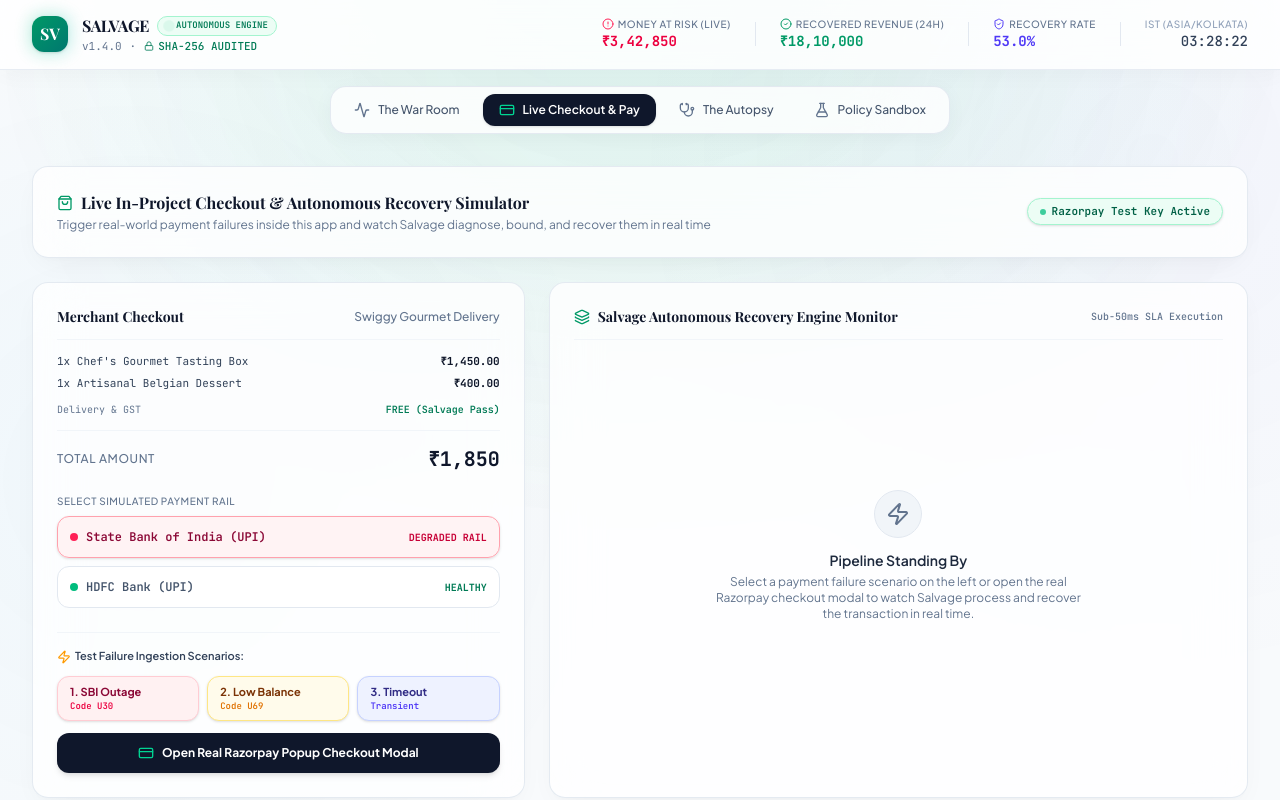
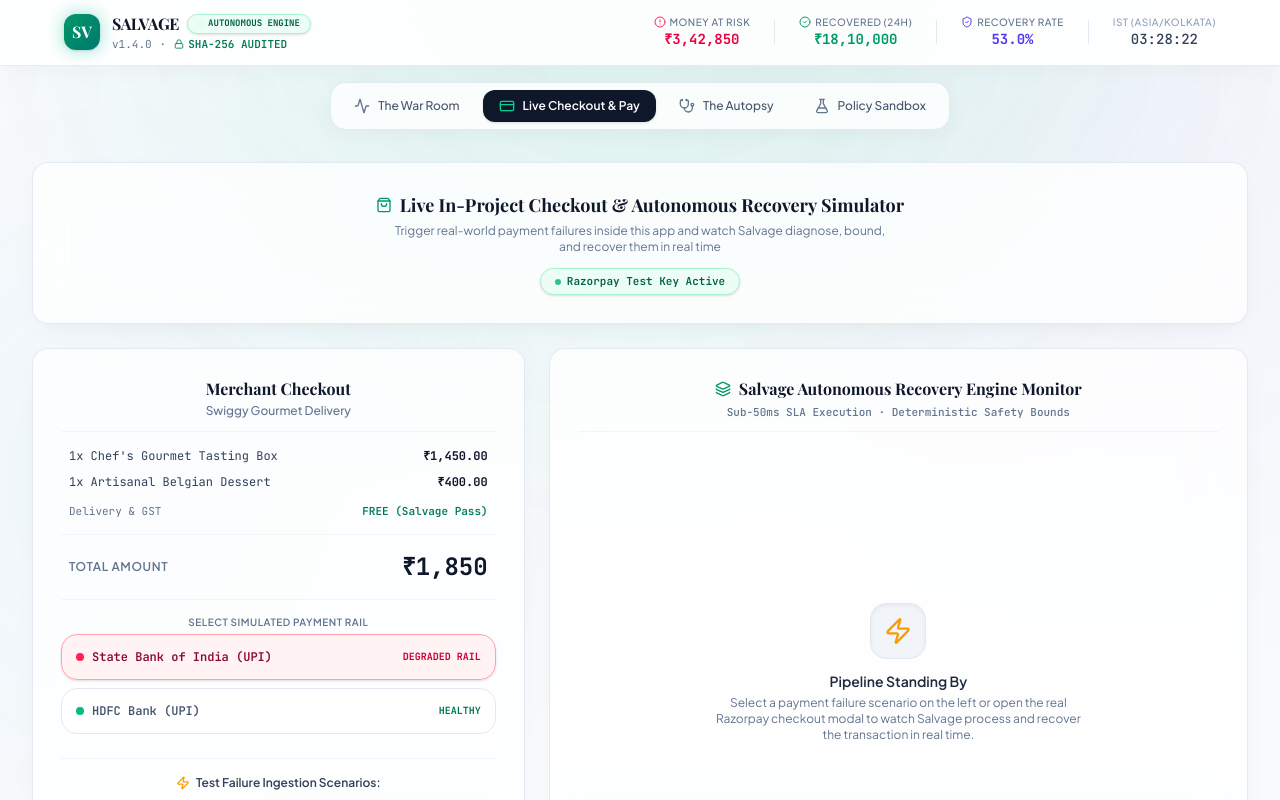
Before and after one commit to Sayandip-Jana-1018/SalVage, a Next.js app in the folder apps/salvage-console/: page /checkout in a window 1280 px wide. Shown: the top 800 px of the page. Built offline with nearby package versions, Linux system fonts and the light colour scheme; a web font is replaced by a local one.

Commit message:
feat: premium center-aligned navbar, bold hero text, center-aligned checkout & autopsy pages

```diff
--- a/apps/salvage-console/src/app/checkout/page.tsx
+++ b/apps/salvage-console/src/app/checkout/page.tsx
@@ -148,69 +148,69 @@
     <>
       <Script src="https://checkout.razorpay.com/v1/checkout.js" strategy="lazyOnload" />
 
-      <div className="w-full space-y-6">
+      <div className="w-full space-y-6 flex flex-col items-center text-center">
         {/* Header */}
-        <div className="w-full rounded-2xl liquid-glass p-5 sm:p-6 shadow-[0_10px_30px_rgba(0,0,0,0.04)] border border-slate-200/90">
-          <div className="flex flex-wrap items-center justify-between gap-3">
-            <div>
-              <h2 className="text-sm sm:text-base font-serif font-bold text-slate-900 flex items-center gap-2">
+        <div className="w-full rounded-2xl liquid-glass p-6 sm:p-7 shadow-[0_10px_30px_rgba(0,0,0,0.04)] border border-slate-200/90 flex flex-col items-center text-center">
+          <div className="flex flex-col items-center justify-center space-y-1">
+            <h2 className="text-base sm:text-lg font-serif font-bold text-slate-900 flex items-center justify-center gap-2">
               <ShoppingBag className="w-4 h-4 text-emerald-600" />
               Live In-Project Checkout & Autonomous Recovery Simulator
             </h2>
-              <p className="text-xs text-slate-500 mt-0.5">
+            <p className="text-xs text-slate-500 max-w-lg">
               Trigger real-world payment failures inside this app and watch Salvage diagnose, bound, and recover them in real time
             </p>
-            </div>
-            <span className="text-[11px] font-mono px-3 py-1 rounded-full bg-emerald-50 text-emerald-800 border border-emerald-200 font-semibold flex items-center gap-1.5 shadow-sm">
+            <div className="pt-2">
+              <span className="text-[11px] font-mono px-3.5 py-1 rounded-full bg-emerald-50 text-emerald-800 border border-emerald-200 font-semibold inline-flex items-center gap-1.5 shadow-sm">
                 <span className="w-1.5 h-1.5 rounded-full bg-emerald-500 animate-pulse" />
                 Razorpay Test Key Active
               </span>
             </div>
           </div>
+        </div>
 
         {/* 2-Column Layout: Checkout on Left, Recovery Pipeline on Right */}
-        <div className="grid grid-cols-1 lg:grid-cols-12 gap-6">
+        <div className="w-full grid grid-cols-1 lg:grid-cols-12 gap-6">
           {/* LEFT: Checkout Card */}
-          <div className="lg:col-span-5 rounded-2xl liquid-glass p-5 sm:p-6 shadow-[0_10px_30px_rgba(0,0,0,0.04)] border border-slate-200/90 font-mono text-xs flex flex-col justify-between">
-            <div>
-              <div className="flex items-center justify-between pb-3 border-b border-slate-100 font-sans">
-                <span className="text-sm font-serif font-bold text-slate-900">Merchant Checkout</span>
-                <span className="text-xs text-slate-500 font-medium">Swiggy Gourmet Delivery</span>
+          <div className="lg:col-span-5 rounded-2xl liquid-glass p-6 sm:p-7 shadow-[0_10px_30px_rgba(0,0,0,0.04)] border border-slate-200/90 font-mono text-xs flex flex-col justify-between text-center items-center">
+            <div className="w-full flex flex-col items-center">
+              <div className="w-full flex flex-col items-center pb-3 border-b border-slate-100 font-sans">
+                <span className="text-base font-serif font-bold text-slate-900">Merchant Checkout</span>
+                <span className="text-xs text-slate-500 font-medium mt-0.5">Swiggy Gourmet Delivery</span>
               </div>
 
               {/* Order Items */}
-              <div className="py-3.5 space-y-2 border-b border-slate-100 text-[11px]">
-                <div className="flex justify-between text-slate-700">
+              <div className="w-full py-4 space-y-2.5 border-b border-slate-100 text-xs">
+                <div className="flex justify-between items-center text-slate-700 px-2">
                   <span>1x Chef's Gourmet Tasting Box</span>
                   <span className="text-slate-900 font-bold">₹1,450.00</span>
                 </div>
-                <div className="flex justify-between text-slate-700">
+                <div className="flex justify-between items-center text-slate-700 px-2">
                   <span>1x Artisanal Belgian Dessert</span>
                   <span className="text-slate-900 font-bold">₹400.00</span>
                 </div>
-                <div className="flex justify-between text-slate-500 pt-1 text-[10px]">
+                <div className="flex justify-between items-center text-slate-500 pt-1 text-[11px] px-2">
                   <span>Delivery & GST</span>
                   <span className="text-emerald-700 font-semibold">FREE (Salvage Pass)</span>
                 </div>
               </div>
 
               {/* Total */}
-              <div className="py-3.5 flex justify-between items-center text-xs">
-                <span className="text-slate-500 uppercase tracking-wider font-sans font-medium">Total Amount</span>
-                <span className="text-xl font-bold text-slate-900 font-mono">
+              <div className="w-full py-4 flex justify-between items-center text-xs px-2 border-b border-slate-100">
+                <span className="text-slate-500 uppercase tracking-wider font-sans font-semibold">Total Amount</span>
+                <span className="text-2xl font-bold text-slate-900 font-mono">
                   {formatRupees(amountPaise)}
                 </span>
               </div>
 
               {/* Payment Methods */}
-              <div className="mt-2 space-y-2">
-                <label className="text-[10px] text-slate-500 uppercase tracking-wider block font-sans font-medium">
+              <div className="w-full mt-4 space-y-2">
+                <label className="text-[10px] text-slate-500 uppercase tracking-wider block font-sans font-semibold text-center mb-1">
                   Select Simulated Payment Rail
                 </label>
 
                 <div
                   onClick={() => setSelectedMethod("SBI|UPI|RAZORPAY")}
-                  className={`p-3 rounded-xl border cursor-pointer flex items-center justify-between transition-all ${
+                  className={`p-3.5 rounded-2xl border cursor-pointer flex items-center justify-between transition-all ${
                     selectedMethod === "SBI|UPI|RAZORPAY"
                       ? "bg-rose-50/80 border-rose-300 text-rose-900 shadow-sm"
                       : "bg-white border-slate-200 text-slate-600 hover:bg-slate-50"
@@ -225,7 +225,7 @@
 
                 <div
                   onClick={() => setSelectedMethod("HDFC|UPI|RAZORPAY")}
-                  className={`p-3 rounded-xl border cursor-pointer flex items-center justify-between transition-all ${
+                  className={`p-3.5 rounded-2xl border cursor-pointer flex items-center justify-between transition-all ${
                     selectedMethod === "HDFC|UPI|RAZORPAY"
                       ? "bg-emerald-50/80 border-emerald-300 text-emerald-900 shadow-sm"
                       : "bg-white border-slate-200 text-slate-600 hover:bg-slate-50"
@@ -241,42 +241,42 @@
             </div>
 
             {/* Simulation Action Buttons */}
-            <div className="mt-6 pt-4 border-t border-slate-100 space-y-3 font-sans">
-              <div className="text-[11px] font-semibold text-slate-700 flex items-center gap-1">
+            <div className="w-full mt-6 pt-4 border-t border-slate-100 space-y-3 font-sans flex flex-col items-center">
+              <div className="text-xs font-semibold text-slate-700 flex items-center justify-center gap-1.5">
                 <Zap className="w-3.5 h-3.5 text-amber-500" />
                 <span>Test Failure Ingestion Scenarios:</span>
               </div>
 
-              <div className="grid grid-cols-1 sm:grid-cols-3 gap-2">
+              <div className="w-full grid grid-cols-1 sm:grid-cols-3 gap-2">
                 <button
                   onClick={() => handleSimulatePayment("SBI_OUTAGE")}
-                  className="px-3 py-2 rounded-xl bg-rose-50 hover:bg-rose-100 border border-rose-200 text-rose-900 text-[11px] font-semibold transition-all text-left flex flex-col shadow-sm cursor-pointer"
+                  className="px-3 py-2.5 rounded-xl bg-rose-50 hover:bg-rose-100 border border-rose-200 text-rose-900 text-xs font-semibold transition-all text-center flex flex-col items-center shadow-sm cursor-pointer"
                 >
                   <span className="font-bold">1. SBI Outage</span>
-                  <span className="text-[9px] text-rose-600 font-mono">Code U30</span>
+                  <span className="text-[10px] text-rose-600 font-mono">Code U30</span>
                 </button>
 
                 <button
                   onClick={() => handleSimulatePayment("LOW_BALANCE")}
-                  className="px-3 py-2 rounded-xl bg-amber-50 hover:bg-amber-100 border border-amber-200 text-amber-900 text-[11px] font-semibold transition-all text-left flex flex-col shadow-sm cursor-pointer"
+                  className="px-3 py-2.5 rounded-xl bg-amber-50 hover:bg-amber-100 border border-amber-200 text-amber-900 text-xs font-semibold transition-all text-center flex flex-col items-center shadow-sm cursor-pointer"
                 >
                   <span className="font-bold">2. Low Balance</span>
-                  <span className="text-[9px] text-amber-600 font-mono">Code U69</span>
+                  <span className="text-[10px] text-amber-600 font-mono">Code U69</span>
                 </button>
 
                 <button
                   onClick={() => handleSimulatePayment("TIMEOUT")}
-                  className="px-3 py-2 rounded-xl bg-indigo-50 hover:bg-indigo-100 border border-indigo-200 text-indigo-900 text-[11px] font-semibold transition-all text-left flex flex-col shadow-sm cursor-pointer"
+                  className="px-3 py-2.5 rounded-xl bg-indigo-50 hover:bg-indigo-100 border border-indigo-200 text-indigo-900 text-xs font-semibold transition-all text-center flex flex-col items-center shadow-sm cursor-pointer"
                 >
                   <span className="font-bold">3. Timeout</span>
-                  <span className="text-[9px] text-indigo-600 font-mono">Transient</span>
+                  <span className="text-[10px] text-indigo-600 font-mono">Transient</span>
                 </button>
               </div>
 
               {/* Real Razorpay Popup Button */}
               <button
                 onClick={handleOpenRazorpayModal}
-                className="w-full mt-2 px-4 py-3 rounded-xl bg-slate-900 hover:bg-slate-800 text-white font-bold text-xs flex items-center justify-center gap-2 transition-all shadow-md cursor-pointer"
+                className="w-full mt-2 px-4 py-3 rounded-2xl bg-slate-900 hover:bg-slate-800 text-white font-bold text-xs flex items-center justify-center gap-2 transition-all shadow-md cursor-pointer"
               >
                 <CreditCard className="w-4 h-4 text-emerald-400" />
                 <span>Open Real Razorpay Popup Checkout Modal</span>
@@ -285,22 +285,22 @@
           </div>
 
           {/* RIGHT: Live Autonomous Salvage Pipeline Monitor */}
-          <div className="lg:col-span-7 rounded-2xl liquid-glass p-5 sm:p-6 shadow-[0_10px_30px_rgba(0,0,0,0.04)] border border-slate-200/90 font-mono text-xs flex flex-col">
-            <div className="flex items-center justify-between pb-3 border-b border-slate-100">
-              <div className="flex items-center gap-2">
+          <div className="lg:col-span-7 rounded-2xl liquid-glass p-6 sm:p-7 shadow-[0_10px_30px_rgba(0,0,0,0.04)] border border-slate-200/90 font-mono text-xs flex flex-col items-center text-center justify-between">
+            <div className="w-full flex flex-col items-center pb-3 border-b border-slate-100 space-y-1">
+              <div className="flex items-center justify-center gap-2">
                 <Layers className="w-4 h-4 text-emerald-600" />
-                <h3 className="text-sm font-serif font-bold text-slate-900">
+                <h3 className="text-base font-serif font-bold text-slate-900">
                   Salvage Autonomous Recovery Engine Monitor
                 </h3>
               </div>
-              <span className="text-[10px] text-slate-500 font-medium">Sub-50ms SLA Execution</span>
+              <span className="text-[11px] text-slate-500 font-medium">Sub-50ms SLA Execution · Deterministic Safety Bounds</span>
             </div>
 
             {/* Pipeline State Display */}
             {processingState === "IDLE" && (
-              <div className="flex-1 flex flex-col items-center justify-center text-center p-8 text-slate-400">
-                <div className="w-12 h-12 rounded-full bg-slate-100 border border-slate-200 flex items-center justify-center text-slate-500 mb-3">
-                  <Zap className="w-6 h-6" />
+              <div className="my-auto flex flex-col items-center justify-center text-center p-8 text-slate-400">
+                <div className="w-14 h-14 rounded-2xl bg-slate-100 border border-slate-200 flex items-center justify-center text-slate-500 mb-3 shadow-inner">
+                  <Zap className="w-7 h-7 text-amber-500" />
                 </div>
                 <h4 className="text-sm font-semibold text-slate-800 font-sans">Pipeline Standing By</h4>
                 <p className="text-xs text-slate-500 max-w-sm mt-1 font-sans">
@@ -310,9 +310,9 @@
             )}
 
             {processingState === "PROCESSING" && (
-              <div className="flex-1 flex flex-col items-center justify-center p-8 text-center">
-                <RefreshCw className="w-8 h-8 text-emerald-600 animate-spin mb-3" />
-                <span className="text-sm font-semibold text-slate-900 font-sans">
+              <div className="my-auto flex flex-col items-center justify-center p-8 text-center">
+                <RefreshCw className="w-10 h-10 text-emerald-600 animate-spin mb-3" />
+                <span className="text-base font-semibold text-slate-900 font-sans">
                   Intercepting Payment Attempt...
                 </span>
                 <span className="text-xs text-slate-500 mt-1">
@@ -324,15 +324,15 @@
             {(processingState === "FAILED" ||
               processingState === "RECOVERING" ||
               processingState === "RECOVERED") && (
-              <div className="mt-3 space-y-3 flex-1 flex flex-col justify-between">
+              <div className="w-full mt-4 space-y-4 flex-1 flex flex-col justify-between items-center text-center">
                 {/* Steps Log */}
-                <div className="p-4 rounded-xl bg-slate-50 border border-slate-100 space-y-2 text-[11px]">
+                <div className="w-full p-4 rounded-2xl bg-slate-50 border border-slate-100 space-y-2 text-xs text-center flex flex-col items-center">
                   {recoveryLog.map((log, index) => (
                     <div
                       key={index}
-                      className={`flex items-start gap-2 ${
+                      className={`flex items-center justify-center gap-2 ${
                         index === recoveryLog.length - 1
-                          ? "text-emerald-800 font-semibold"
+                          ? "text-emerald-800 font-bold"
                           : "text-slate-600"
                       }`}
                     >
@@ -344,31 +344,31 @@
 
                 {/* Final Recovery Card */}
                 {processingState === "RECOVERED" && recoveredPayload && (
-                  <div className="p-4 rounded-xl border border-emerald-200 bg-gradient-to-r from-emerald-50 to-white font-mono text-xs shadow-sm">
-                    <div className="flex items-center justify-between mb-2">
+                  <div className="w-full p-5 rounded-2xl border border-emerald-200 bg-gradient-to-b from-emerald-50 to-white font-mono text-xs shadow-sm flex flex-col items-center text-center">
+                    <div className="flex flex-wrap items-center justify-center gap-2 mb-3">
                       <span className="flex items-center gap-1.5 text-emerald-800 font-bold text-xs uppercase font-sans">
                         <CheckCircle2 className="w-4 h-4 text-emerald-600" />
                         RECOVERY ACTION EXECUTED & AUDITED
                       </span>
-                      <span className="px-2.5 py-0.5 rounded-full bg-emerald-100 text-emerald-800 border border-emerald-200 text-[10px] font-bold">
+                      <span className="px-3 py-0.5 rounded-full bg-emerald-100 text-emerald-800 border border-emerald-200 text-[10px] font-bold">
                         {recoveredPayload.action}
                       </span>
                     </div>
 
-                    <div className="grid grid-cols-2 gap-2 text-[11px] text-slate-700 mt-2">
-                      <div>
+                    <div className="w-full grid grid-cols-2 gap-4 text-xs text-slate-700 py-3 border-y border-emerald-100 text-center">
+                      <div className="flex flex-col items-center">
                         <span className="text-slate-400 block text-[10px]">Target Rail</span>
-                        <span className="font-bold text-slate-900">{recoveredPayload.targetRail}</span>
+                        <span className="font-bold text-slate-900 mt-0.5">{recoveredPayload.targetRail}</span>
                       </div>
-                      <div className="text-right">
+                      <div className="flex flex-col items-center">
                         <span className="text-slate-400 block text-[10px]">Expected Net Salvaged</span>
-                        <span className="font-bold text-emerald-700">
+                        <span className="font-bold text-emerald-700 mt-0.5">
                           {formatRupees(recoveredPayload.netUtility)}
                         </span>
                       </div>
                     </div>
 
-                    <p className="mt-2.5 pt-2 border-t border-emerald-100 text-[11px] text-slate-600 font-sans">
+                    <p className="mt-3 text-xs text-slate-600 font-sans max-w-md mx-auto font-medium">
                       {recoveredPayload.message}
                     </p>
                   </div>
--- a/apps/salvage-console/src/components/Header.tsx
+++ b/apps/salvage-console/src/components/Header.tsx
@@ -26,23 +26,23 @@
   }, []);
 
   return (
-    <header className="w-full border-b border-slate-200/80 bg-white/85 backdrop-blur-2xl sticky top-0 z-50 shadow-[0_4px_25px_rgba(0,0,0,0.03)]">
-      <div className="max-w-7xl mx-auto px-4 sm:px-6 lg:px-8 py-3.5 flex flex-wrap items-center justify-between gap-4">
+    <header className="w-full border-b border-slate-200/80 bg-white/90 backdrop-blur-2xl sticky top-0 z-50 shadow-[0_4px_25px_rgba(0,0,0,0.03)] py-3 px-4 flex flex-col items-center">
+      <div className="max-w-6xl w-full mx-auto flex flex-col md:flex-row items-center justify-between gap-4">
         {/* Brand & Status */}
-        <div className="flex items-center gap-3.5">
+        <div className="flex items-center gap-3">
           <div className="relative group">
-            <div className="absolute -inset-0.5 bg-gradient-to-r from-emerald-500 to-teal-500 rounded-xl blur opacity-25 group-hover:opacity-60 transition duration-500" />
+            <div className="absolute -inset-0.5 bg-gradient-to-r from-emerald-500 to-teal-500 rounded-xl blur opacity-30 group-hover:opacity-70 transition duration-500" />
             <div className="relative w-9 h-9 rounded-xl bg-gradient-to-br from-emerald-600 to-teal-700 text-white flex items-center justify-center font-serif font-bold text-base shadow-sm">
               SV
             </div>
           </div>
 
-          <div>
+          <div className="flex flex-col">
             <div className="flex items-center gap-2">
               <span className="font-serif font-bold text-slate-900 text-base tracking-tight">
                 SALVAGE
               </span>
-              <span className="text-[9px] uppercase font-mono px-2 py-0.5 rounded-full bg-emerald-50 text-emerald-700 border border-emerald-200 font-semibold flex items-center gap-1">
+              <span className="text-[9px] uppercase font-mono px-2.5 py-0.5 rounded-full bg-emerald-50 text-emerald-800 border border-emerald-200 font-bold flex items-center gap-1 shadow-sm">
                 <span className="w-1.5 h-1.5 rounded-full bg-emerald-500 animate-ping" />
                 AUTONOMOUS ENGINE
               </span>
@@ -50,20 +50,20 @@
             <div className="flex items-center gap-2 text-[11px] text-slate-500 font-mono">
               <span>v1.4.0</span>
               <span>·</span>
-              <span className="text-emerald-700 font-medium flex items-center gap-1">
+              <span className="text-emerald-700 font-semibold flex items-center gap-1">
                 <Lock className="w-2.5 h-2.5" /> SHA-256 AUDITED
               </span>
             </div>
           </div>
         </div>
 
-        {/* Global Key Metrics Ticker */}
-        <div className="flex flex-wrap items-center gap-4 sm:gap-6 font-mono text-xs">
+        {/* Global Key Metrics Ticker - Center Balanced */}
+        <div className="flex flex-wrap items-center justify-center gap-4 sm:gap-6 font-mono text-xs text-center">
           {/* Money at Risk */}
-          <div className="flex flex-col">
+          <div className="flex flex-col items-center">
             <span className="text-[10px] text-slate-500 uppercase tracking-wider flex items-center gap-1 font-sans font-medium">
               <AlertCircle className="w-3 h-3 text-rose-500" />
-              Money at Risk (Live)
+              Money at Risk
             </span>
             <span className="text-sm font-bold text-rose-600 tabular-nums">
               {formatRupees(moneyAtRiskPaise)}
@@ -73,10 +73,10 @@
           <div className="hidden sm:block h-6 w-px bg-slate-200" />
 
           {/* Recovered Revenue */}
-          <div className="flex flex-col">
+          <div className="flex flex-col items-center">
             <span className="text-[10px] text-slate-500 uppercase tracking-wider flex items-center gap-1 font-sans font-medium">
               <CheckCircle2 className="w-3 h-3 text-emerald-600" />
-              Recovered Revenue (24h)
+              Recovered (24h)
             </span>
             <span className="text-sm font-bold text-emerald-600 tabular-nums">
               {formatRupees(recoveredRevenuePaise)}
@@ -86,7 +86,7 @@
           <div className="hidden sm:block h-6 w-px bg-slate-200" />
 
           {/* Recovery Rate */}
-          <div className="flex flex-col">
+          <div className="flex flex-col items-center">
             <span className="text-[10px] text-slate-500 uppercase tracking-wider flex items-center gap-1 font-sans font-medium">
               <ShieldCheck className="w-3 h-3 text-indigo-600" />
               Recovery Rate
@@ -99,7 +99,7 @@
           <div className="hidden md:block h-6 w-px bg-slate-200" />
 
           {/* Clock */}
-          <div className="hidden md:flex flex-col text-right">
+          <div className="hidden md:flex flex-col items-center text-center">
             <span className="text-[10px] text-slate-400 uppercase tracking-wider font-sans font-medium">
               IST (Asia/Kolkata)
             </span>
--- a/apps/salvage-console/src/components/ScrollFrameSequence.tsx
+++ b/apps/salvage-console/src/components/ScrollFrameSequence.tsx
@@ -245,9 +245,9 @@
             <span>Interactive 3D Causal Recovery Timeline</span>
           </div>
 
-          <h1 className="text-2xl sm:text-3xl lg:text-4xl font-serif tracking-tight text-slate-900 leading-tight font-normal">
+          <h1 className="text-2xl sm:text-3xl lg:text-4xl font-serif font-bold tracking-tight text-slate-900 leading-normal pb-1">
             The Anatomy of an{" "}
-            <span className="italic font-normal bg-gradient-to-r from-emerald-600 via-teal-600 to-cyan-600 bg-clip-text text-transparent">
+            <span className="font-bold bg-gradient-to-r from-emerald-600 via-teal-600 to-cyan-600 bg-clip-text text-transparent">
               Autonomous Recovery
             </span>
           </h1>
```
Also changed, not shown: apps/salvage-console/src/app/autopsy/page.tsx (+19 -21 lines). Lines whose indentation alone changed are shown as unchanged.
